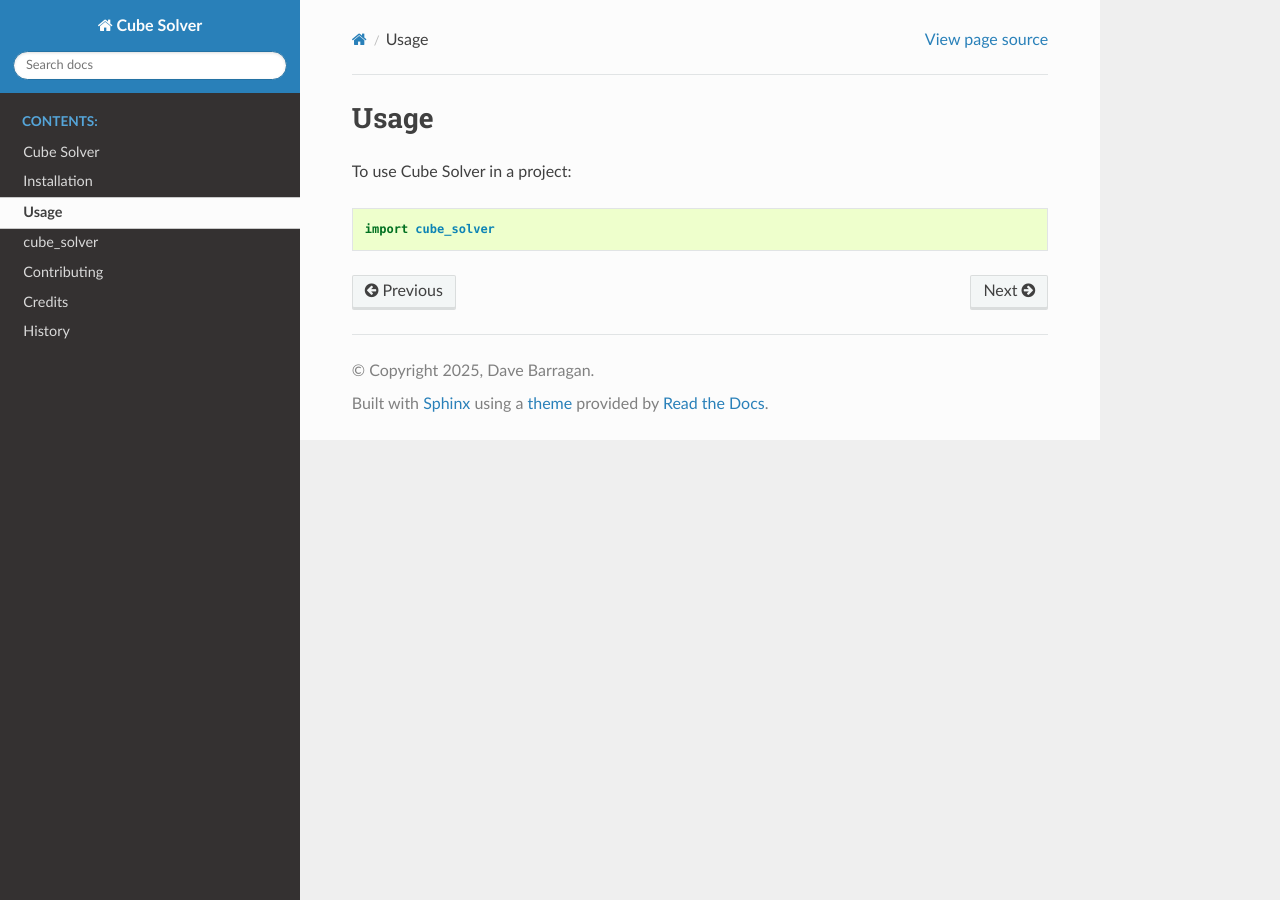
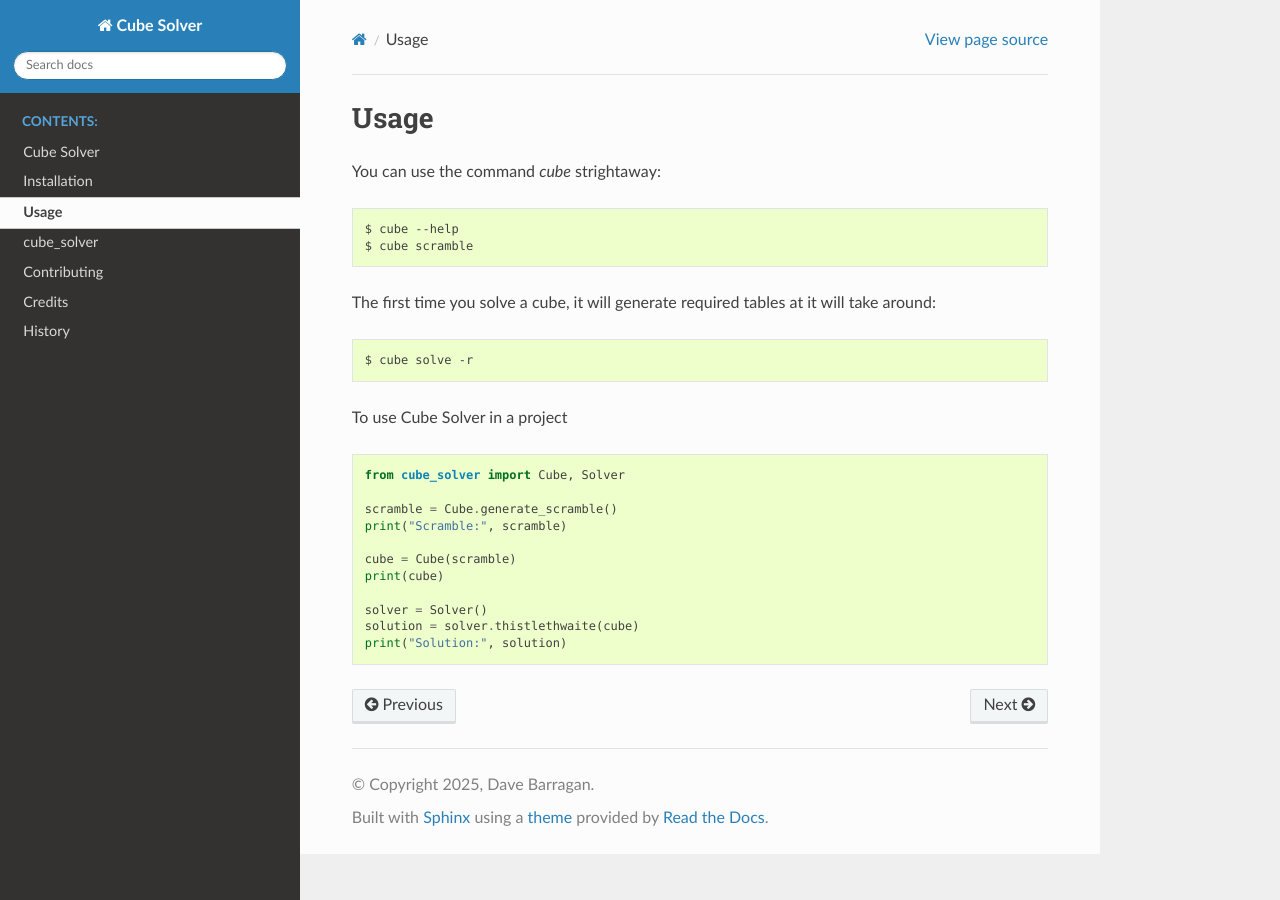
Before and after one commit to itsdaveba/cube-solver, a Sphinx documentation site: the page built from docs/usage.rst, in a window 1280 px wide. Built offline with Sphinx 7.4.7 and the Read the Docs theme 3.1.0, drawn with Linux system fonts in a browser that asks for light colours.

Commit message:
documentation

```diff
--- a/README.rst
+++ b/README.rst
@@ -29,6 +29,9 @@ Features
 * Tree search solve
 * Cubie representation
 * Coordinate representation
+* Transition tables
+* Pruning tables
+* Thistlethwaite solver algorithm
 
 Credits
 -------
--- a/docs/usage.rst
+++ b/docs/usage.rst
@@ -2,6 +2,30 @@
 Usage
 =====
 
-To use Cube Solver in a project::
+You can use the command `cube` strightaway::
 
-    import cube_solver
+    $ cube --help
+    $ cube scramble
+
+The first time you solve a cube, it will generate required tables at it will take around::
+
+    $ cube solve -r
+
+
+
+
+To use Cube Solver in a project
+
+.. code-block:: python
+
+    from cube_solver import Cube, Solver
+
+    scramble = Cube.generate_scramble()
+    print("Scramble:", scramble)
+
+    cube = Cube(scramble)
+    print(cube)
+
+    solver = Solver()
+    solution = solver.thistlethwaite(cube)
+    print("Solution:", solution)
```
Also changed, not shown: docs/cube_solver.rst (+18 -2 lines), 4 other files.
